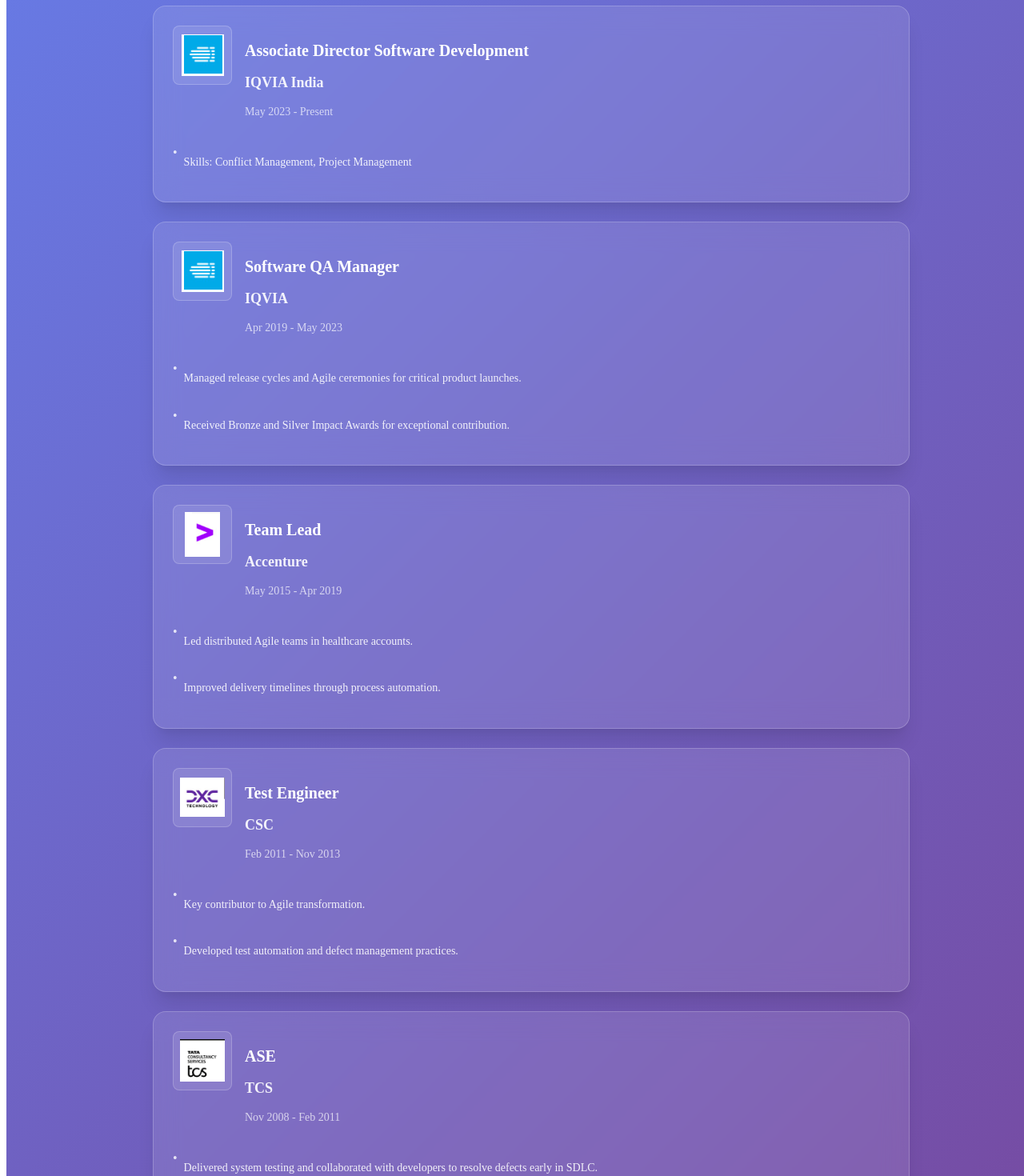
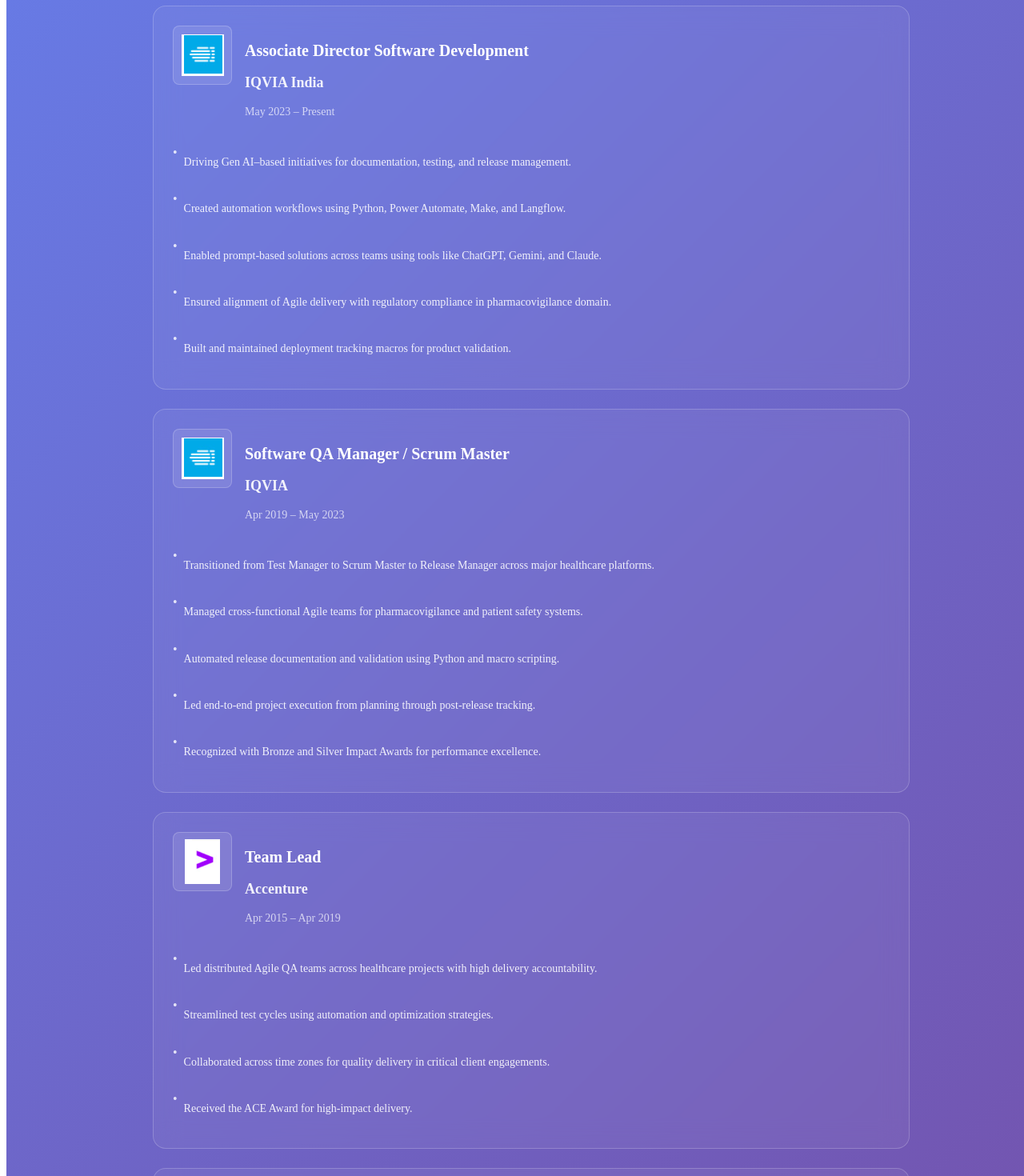
Before and after one commit to MeeraRaina86/meeraos, a React (Vite) app: page /Experience in a window 1280 px wide. Shown: the part 320-1790 px from the top of the page at 80% size. Built offline with nearby package versions, Linux system fonts and the light colour scheme.

Commit message:
Styled GenAiHub back button to match Experience component; added blur, hover, and consistency

```diff
--- a/src/components/Experience.jsx
+++ b/src/components/Experience.jsx
@@ -2,21 +2,22 @@
 import { useNavigate } from 'react-router-dom';
 import { motion } from 'framer-motion';
 
-// This is a self-contained card component using inline styles.
 const ExperienceCard = ({ role, company, dates, details, logoSrc, index }) => (
   <motion.div
-    initial={{ opacity: 0, y: 20 }}
-    animate={{ opacity: 1, y: 0 }}
-    transition={{ duration: 0.3, delay: index * 0.1 }}
+    initial={{ opacity: 0, y: 30 }}
+    whileInView={{ opacity: 1, y: 0 }}
+    viewport={{ once: true }}
+    transition={{ duration: 0.6, delay: index * 0.2, ease: 'easeOut' }}
+    whileHover={{ scale: 1.02, boxShadow: '0 8px 24px rgba(255, 255, 255, 0.15)' }}
     style={{
       width: '100%',
       backdropFilter: 'blur(16px)',
-      backgroundColor: 'rgba(255, 255, 255, 0.1)',
+      backgroundColor: 'rgba(255, 255, 255, 0.05)',
       padding: '1.5rem',
       borderRadius: '1rem',
-      boxShadow: '0 20px 25px -5px rgba(0,0,0,0.1), 0 10px 10px -5px rgba(0,0,0,0.04)',
       border: '1px solid rgba(255, 255, 255, 0.2)',
       color: 'white',
+      transition: 'all 0.3s ease',
     }}
   >
     <div style={{ display: 'flex', alignItems: 'flex-start', gap: '1rem', marginBottom: '1rem' }}>
@@ -60,37 +61,62 @@
     {
       role: "Associate Director Software Development",
       company: "IQVIA India",
-      dates: "May 2023 - Present",
+      dates: "May 2023 – Present",
       logoSrc: "/iqvia-logo.png",
-      details: ["Skills: Conflict Management, Project Management"]
+      details: [
+        "Driving Gen AI–based initiatives for documentation, testing, and release management.",
+        "Created automation workflows using Python, Power Automate, Make, and Langflow.",
+        "Enabled prompt-based solutions across teams using tools like ChatGPT, Gemini, and Claude.",
+        "Ensured alignment of Agile delivery with regulatory compliance in pharmacovigilance domain.",
+        "Built and maintained deployment tracking macros for product validation."
+      ]
     },
     {
-      role: "Software QA Manager",
+      role: "Software QA Manager / Scrum Master",
       company: "IQVIA",
-      dates: "Apr 2019 - May 2023",
+      dates: "Apr 2019 – May 2023",
       logoSrc: "/iqvia-logo.png",
-      details: ["Managed release cycles and Agile ceremonies for critical product launches.", "Received Bronze and Silver Impact Awards for exceptional contribution."]
+      details: [
+        "Transitioned from Test Manager to Scrum Master to Release Manager across major healthcare platforms.",
+        "Managed cross-functional Agile teams for pharmacovigilance and patient safety systems.",
+        "Automated release documentation and validation using Python and macro scripting.",
+        "Led end-to-end project execution from planning through post-release tracking.",
+        "Recognized with Bronze and Silver Impact Awards for performance excellence."
+      ]
     },
     {
       role: "Team Lead",
       company: "Accenture",
-      dates: "May 2015 - Apr 2019",
+      dates: "Apr 2015 – Apr 2019",
       logoSrc: "/accenture-logo.png",
-      details: ["Led distributed Agile teams in healthcare accounts.", "Improved delivery timelines through process automation."]
+      details: [
+        "Led distributed Agile QA teams across healthcare projects with high delivery accountability.",
+        "Streamlined test cycles using automation and optimization strategies.",
+        "Collaborated across time zones for quality delivery in critical client engagements.",
+        "Received the ACE Award for high-impact delivery."
+      ]
     },
     {
-      role: "Test Engineer",
+      role: "Senior Test Engineer",
       company: "CSC",
-      dates: "Feb 2011 - Nov 2013",
+      dates: "Feb 2011 – Apr 2015",
       logoSrc: "/csc-logo.png",
-      details: ["Key contributor to Agile transformation.", "Developed test automation and defect management practices."]
+      details: [
+        "Key contributor in Agile transformation across healthcare QA projects.",
+        "Developed automated test frameworks and defect triaging mechanisms.",
+        "Ensured traceability and compliance through meticulous QA processes."
+      ]
     },
     {
-      role: "ASE",
+      role: "Assistant Systems Engineer",
       company: "TCS",
-      dates: "Nov 2008 - Feb 2011",
+      dates: "Nov 2008 – Feb 2011",
       logoSrc: "/tcs-logo.png",
-      details: ["Delivered system testing and collaborated with developers to resolve defects early in SDLC."]
+      details: [
+        "Executed system-level testing for enterprise projects in healthcare.",
+        "Collaborated with developers to identify and fix defects early in the SDLC.",
+        "Supported successful client delivery in high-pressure timelines."
+      ]
     }
   ];
 
@@ -99,7 +125,7 @@
       initial={{ opacity: 0 }}
       animate={{ opacity: 1 }}
       exit={{ opacity: 0 }}
-      transition={{ duration: 0.3 }}
+      transition={{ duration: 0.6, ease: "easeInOut" }}
       style={{
         minHeight: '100vh',
         width: '100%',
@@ -133,15 +159,30 @@
 
       <div style={{ maxWidth: '56rem', margin: '0 auto', paddingTop: '5rem' }}>
         <div style={{ textAlign: 'center', marginBottom: '3rem' }}>
-          <div style={{ fontSize: '3rem', marginBottom: '1rem' }}>
+          <motion.div
+            initial={{ scale: 0.8, opacity: 0 }}
+            animate={{ scale: 1, opacity: 1 }}
+            transition={{ delay: 0.2, duration: 0.5 }}
+            style={{ fontSize: '3rem', marginBottom: '1rem' }}
+          >
             💼
-          </div>
-          <h2 style={{ fontSize: '2.25rem', fontWeight: 'bold', color: 'white', marginBottom: '1rem' }}>
+          </motion.div>
+          <motion.h2
+            initial={{ y: -20, opacity: 0 }}
+            animate={{ y: 0, opacity: 1 }}
+            transition={{ delay: 0.3, duration: 0.5 }}
+            style={{ fontSize: '2.25rem', fontWeight: 'bold', color: 'white', marginBottom: '1rem' }}
+          >
             Professional Experience
-          </h2>
-          <p style={{ fontSize: '1.125rem', color: 'rgba(255, 255, 255, 0.9)' }}>
+          </motion.h2>
+          <motion.p
+            initial={{ opacity: 0 }}
+            animate={{ opacity: 1 }}
+            transition={{ delay: 0.4, duration: 0.5 }}
+            style={{ fontSize: '1.125rem', color: 'rgba(255, 255, 255, 0.9)' }}
+          >
             My journey through various roles in technology
-          </p>
+          </motion.p>
         </div>
 
         <div style={{ display: 'flex', flexDirection: 'column', alignItems: 'center', gap: '1.5rem' }}>
--- a/src/components/GenAI/GenAiHub.jsx
+++ b/src/components/GenAI/GenAiHub.jsx
@@ -8,17 +8,15 @@
 import MBTITest from './MBTITest';
 import HealthMythDebunker from './HealthMythDebunker';
 
-const GenAI = ({ isDark }) => { // isDark prop ko accept karein
+const GenAI = ({ isDark }) => {
   return (
     <motion.div
       initial={{ opacity: 0, y: 20 }}
       animate={{ opacity: 1, y: 0 }}
       exit={{ opacity: 0, y: -20 }}
       transition={{ duration: 0.3 }}
-      className="min-h-screen p-6 relative"
       style={{
         minHeight: '100vh',
-        // isDark ke basis par background change karein
         background: isDark
           ? 'linear-gradient(135deg, #1f2937 0%, #111827 100%)'
           : 'linear-gradient(135deg, #667eea 0%, #764ba2 100%)',
@@ -26,25 +24,43 @@
         position: 'relative'
       }}
     >
+      {/* Back Button Styled Like Experience.jsx */}
       <Link
         to="/"
-        className="absolute top-6 left-6 bg-white/20 backdrop-blur-sm text-white text-sm px-6 py-3 rounded-full border border-white/30 hover:bg-white/30 transition-all duration-300 shadow-lg font-medium"
+        style={{
+          position: 'absolute',
+          top: '1.5rem',
+          left: '1.5rem',
+          backgroundColor: 'rgba(255, 255, 255, 0.2)',
+          backdropFilter: 'blur(10px)',
+          color: 'white',
+          fontSize: '0.875rem',
+          padding: '0.75rem 1.5rem',
+          borderRadius: '9999px',
+          textDecoration: 'none',
+          border: '1px solid rgba(255, 255, 255, 0.3)',
+          fontWeight: '500',
+          transition: 'all 0.3s ease',
+          boxShadow: '0 8px 24px rgba(0,0,0,0.2)'
+        }}
+        onMouseOver={(e) => (e.currentTarget.style.backgroundColor = 'rgba(255, 255, 255, 0.3)')}
+        onMouseOut={(e) => (e.currentTarget.style.backgroundColor = 'rgba(255, 255, 255, 0.2)')}
       >
         ← Back to Home
       </Link>
 
-      <div className="max-w-4xl mx-auto pt-20">
-        <div className="text-center mb-12">
+      <div style={{ maxWidth: '56rem', margin: '0 auto', paddingTop: '5rem' }}>
+        <div style={{ textAlign: 'center', marginBottom: '3rem' }}>
           <div style={{ fontSize: '4rem', marginBottom: '1rem' }}>🤖</div>
-          <h2 className="text-4xl font-bold text-white mb-4 drop-shadow-lg">
+          <h2 style={{ fontSize: '2.25rem', fontWeight: 'bold', color: 'white', marginBottom: '1rem' }}>
             Generative AI Showcase
           </h2>
-          <p className="text-lg text-white/90">
+          <p style={{ fontSize: '1.125rem', color: 'rgba(255, 255, 255, 0.9)' }}>
             A collection of my experiments and projects using generative AI.
           </p>
         </div>
 
-        <div className="grid md:grid-cols-2 gap-6">
+        <div style={{ display: 'grid', gap: '1.5rem', gridTemplateColumns: 'repeat(auto-fit, minmax(300px, 1fr))' }}>
           <PromptCoach />
           <PersonalChef />
           <VoiceAgent />
```
Lines whose indentation alone changed are shown as unchanged.
